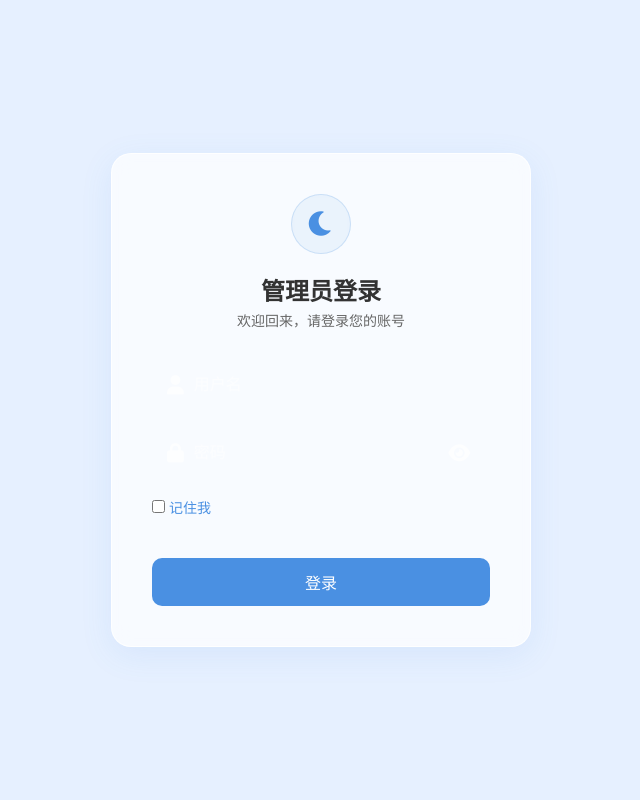
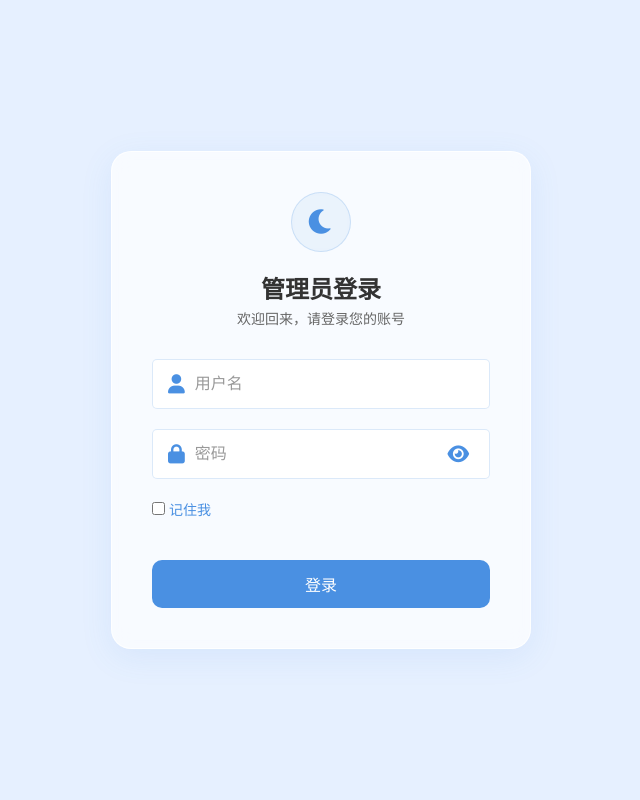
Before and after one commit to LKM-lkm/moonlight-blog, a PHP site: template admin/views/login.html in a window 1280 px wide. Shown: the whole page, without its empty margins (319-959 px from the left). Run offline with PHP 8.4, Linux system fonts and the light colour scheme; the template is opened without the code that fills it, so the values that code supplies are empty.

Commit message:
fix: 修复登录页面输入框不可见的问题

```diff
--- a/assets/css/admin/login.css
+++ b/assets/css/admin/login.css
@@ -101,8 +101,8 @@ body {
 /* 登录框 */
 .login-box {
     background: rgba(255, 255, 255, 0.7);
+    -webkit-backdrop-filter: blur(10px);
     backdrop-filter: blur(10px);
-    -webkit-backdrop-filter: blur(10px);
     border: 1px solid rgba(255, 255, 255, 0.8);
     border-radius: 20px;
     padding: 40px;
@@ -127,8 +127,8 @@ body {
     display: flex;
     align-items: center;
     justify-content: center;
+    -webkit-backdrop-filter: blur(5px);
     backdrop-filter: blur(5px);
-    -webkit-backdrop-filter: blur(5px);
     border: 1px solid rgba(74, 144, 226, 0.2);
 }
 
@@ -165,19 +165,20 @@ body {
     position: relative;
     display: flex;
     align-items: center;
-    background-color: rgba(255, 255, 255, 0.1);
+    background-color: rgba(255, 255, 255, 0.9);
+    border: 1px solid rgba(74, 144, 226, 0.2);
     border-radius: 5px;
     padding: 0 15px;
     transition: all 0.3s ease;
 }
 
 .input-group:focus-within {
-    background-color: rgba(255, 255, 255, 0.15);
-    box-shadow: 0 0 0 2px rgba(255, 255, 255, 0.1);
+    border-color: #4a90e2;
+    box-shadow: 0 0 0 2px rgba(74, 144, 226, 0.1);
 }
 
 .input-group i:not(.toggle-password i) {
-    color: rgba(255, 255, 255, 0.7);
+    color: #4a90e2;
     font-size: 1.2em;
     margin-right: 10px;
 }
@@ -186,20 +187,20 @@ body {
     flex: 1;
     background: none;
     border: none;
-    color: white;
+    color: #333;
     padding: 15px 0;
     font-size: 16px;
     outline: none;
 }
 
 .input-group input::placeholder {
-    color: rgba(255, 255, 255, 0.5);
+    color: #999;
 }
 
 .toggle-password {
     background: none;
     border: none;
-    color: rgba(255, 255, 255, 0.7);
+    color: #4a90e2;
     cursor: pointer;
     padding: 5px;
     font-size: 1.2em;
@@ -210,12 +211,12 @@ body {
 }
 
 .toggle-password:hover {
-    color: white;
+    color: #357abd;
 }
 
 .toggle-password:focus {
     outline: none;
-    color: white;
+    color: #357abd;
 }
 
 /* 记住我选项 */
@@ -252,8 +253,8 @@ body {
     justify-content: center;
     gap: 10px;
     transition: all 0.3s ease;
+    -webkit-backdrop-filter: blur(5px);
     backdrop-filter: blur(5px);
-    -webkit-backdrop-filter: blur(5px);
 }
 
 .login-button:hover {
@@ -288,8 +289,8 @@ body {
     opacity: 0;
     transition: opacity 0.3s ease;
     background: rgba(255, 255, 255, 0.9);
+    -webkit-backdrop-filter: blur(5px);
     backdrop-filter: blur(5px);
-    -webkit-backdrop-filter: blur(5px);
     color: #666;
 }
 
@@ -434,3 +435,17 @@ body {
     display: block;
     z-index: -1;
 }
+
+/* 添加appearance属性支持 */
+input[type=number] {
+    -moz-appearance: textfield;
+    -webkit-appearance: textfield;
+    appearance: textfield;
+}
+
+/* 添加text-size-adjust属性支持 */
+html {
+    -webkit-text-size-adjust: 100%;
+    -moz-text-size-adjust: 100%;
+    text-size-adjust: 100%;
+}
```
